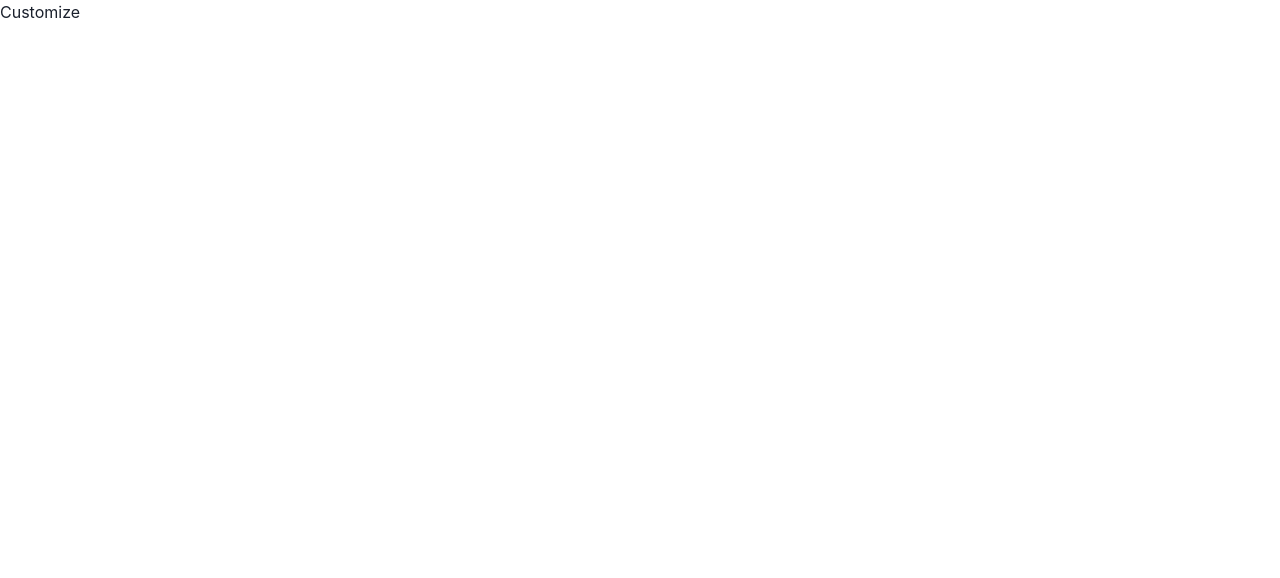
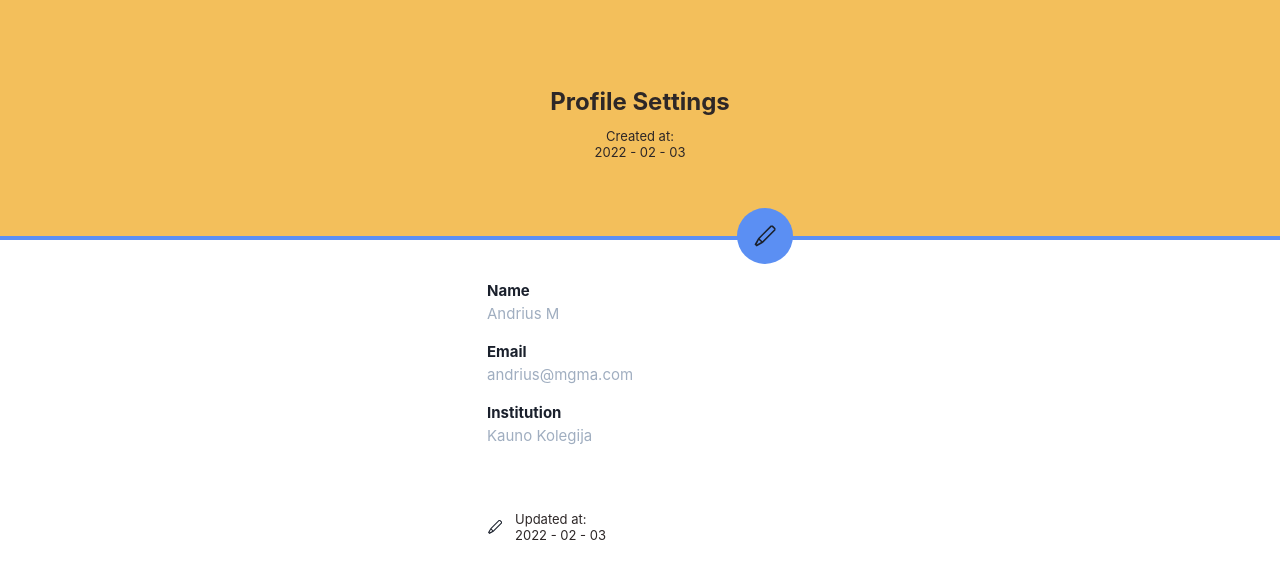
Before and after one commit to mriusdev/housing-review-app, a React (Create React App) app in the folder frontend/: page /customize in a window 1280 px wide. Shown: the top 578 px of the page. Built offline with nearby package versions, Linux system fonts and the light colour scheme.

Commit message:
initial private profile page design & functionality

```diff
--- a/frontend/package.json
+++ b/frontend/package.json
@@ -21,6 +21,7 @@
     "react": "^18.1.0",
     "react-dom": "^18.1.0",
     "react-hot-toast": "^2.2.0",
+    "react-icons": "^4.4.0",
     "react-redux": "^8.0.2",
     "react-router-dom": "^6.3.0",
     "react-scripts": "5.0.1",
--- a/frontend/src/App.tsx
+++ b/frontend/src/App.tsx
@@ -23,6 +23,7 @@ function App() {
           px={5}
           py={5}
           display={{ base: "flex", md: "none" }}
+          zIndex={20}
         >
           <Button onClick={() => setDisplayHamburger("flex")}>Menu</Button>
         </Flex>
--- /dev/null
+++ b/frontend/src/components/PrivateProfile/EditFields.tsx
@@ -0,0 +1,85 @@
+import React from 'react'
+import { Container, Box, Text, Flex, Icon, Button, Input } from "@chakra-ui/react";
+
+interface IProps {
+  name?: string;
+  email?: string;
+  institution?: string;
+  onClick?: () => void;
+  onChange?: (e: React.ChangeEvent<HTMLInputElement>) => void;
+}
+
+const EditFields = ({ name, email, institution, onClick, onChange }: IProps) => {
+  return (
+    <>
+      <Flex direction="column" rowGap={4}>
+        <Flex direction="column">
+          <Text fontSize="15px" fontWeight="bold">Name</Text>
+          {/* <Text fontSize="15px" color="gray.400">this is an edit field</Text> */}
+          <Input
+            type="text"
+            focusBorderColor="brand.blue"
+            borderColor="#2d27278a"
+            bg="#5b8ff30d"
+            fontSize={{ base: "15px", xl: "14px"}}
+            placeholder={name}
+            name="name"
+            value={name}
+            height="33px"
+            color="brands.mainDark"
+            onChange={onChange}
+          />
+        </Flex>
+
+        <Flex direction="column">
+          <Text fontSize="15px" fontWeight="bold">Email</Text>
+          {/* <Text fontSize="15px" color="gray.400">asdasd@gmail.com</Text> */}
+          <Input
+            type="email"
+            focusBorderColor="brand.blue"
+            borderColor="#2d27278a"
+            bg="#5b8ff30d"
+            fontSize={{ base: "15px", xl: "14px"}}
+            placeholder={email}
+            name="email"
+            value={email}
+            height="33px"
+            color="brands.mainDark"
+            onChange={onChange}
+          />
+        </Flex>
+
+        <Flex direction="column">
+          <Text fontSize="15px" fontWeight="bold">Institution</Text>
+          {/* <Text fontSize="15px" color="gray.400">ddd Kolegija</Text> */}
+          <Input
+            type="text"
+            focusBorderColor="brand.blue"
+            borderColor="#2d27278a"
+            bg="#5b8ff30d"
+            fontSize={{ base: "15px", xl: "14px"}}
+            placeholder={institution}
+            name="institution"
+            value={institution}
+            height="33px"
+            color="brands.mainDark"
+            onChange={onChange}
+          />
+        </Flex>
+      </Flex>
+
+      <Button
+        colorScheme="yellow"
+        fontWeight="bold"
+        fontSize="15px"
+        color="brands.mainDark"
+        width="100%"
+        onClick={onClick}
+      >
+        Save Changes
+      </Button>
+    </>
+  )
+}
+
+export default EditFields
--- a/frontend/src/customTheme.ts
+++ b/frontend/src/customTheme.ts
@@ -5,6 +5,7 @@ const colors = {
     mainDark: '#2D2727',
     blue: '#5B8FF3',
     orange: '#F3BF5B',
+    purple: '#F35BDB'
   }
 }
 
--- a/frontend/src/features/profile/privateProfileSlice.ts
+++ b/frontend/src/features/profile/privateProfileSlice.ts
@@ -51,6 +51,9 @@ export const privateProfileSlice = createSlice({
       state.isSuccess = false
       state.message = null
       state.profileDetails = null
+    },
+    toggleEdit: (state) => {
+      state.isEdit = !state.isEdit
     }
   },
   extraReducers: (builder) => {
@@ -69,6 +72,6 @@ export const privateProfileSlice = createSlice({
   }
 })
 
-export const { reset } = privateProfileSlice.actions
+export const { reset, toggleEdit } = privateProfileSlice.actions
 
 export default privateProfileSlice.reducer
--- a/frontend/src/pages/Customize.tsx
+++ b/frontend/src/pages/Customize.tsx
@@ -1,9 +1,94 @@
-import React from 'react'
+import { useState } from "react";
+import { Container, Box, Text, Flex, Icon } from "@chakra-ui/react";
+import { VscEdit } from 'react-icons/vsc';
+import { MdOutlineCancel } from 'react-icons/md';
+
+import {useAppSelector, useAppDispatch} from '../app/hooks'
+import { toggleEdit } from '../features/profile/privateProfileSlice'
+import EditFields from '../components/PrivateProfile/EditFields'
+
+interface IEditMode {
+  isEdit: boolean;
+}
 
 const Customize = () => {
+  const { isEdit } = useAppSelector((state) => state.privateProfile)
+
+  const [edit, setEdit] = useState<IEditMode>({
+    isEdit
+  })
+
+  const [mockData, setMockData] = useState<{name: string; email: string; institution: string}>({
+    name: "Andrius M",
+    email: 'andrius@mgma.com',
+    institution: 'Kauno Kolegija'
+  })
+
+  const { name, email, institution } = mockData
+
+  const dispatch = useAppDispatch()
+
+  const onChange = (e: React.ChangeEvent<HTMLInputElement>) => {
+    setMockData((prevFormData) => ({
+      ...prevFormData,
+      [e.target.name]: e.target.value
+    }))
+  }
+
   return (
-    <div>Customize</div>
-  )
-}
+    <>
+      <Flex bg="brand.orange" direction="column" justify="center" align="center" width="100vw" height="30vh" borderBottom="4px" borderColor={ isEdit ? "brand.purple" : "brand.blue" } >
+        <Flex width="306px" height="100%" direction="column" align="center" justify="center" pos="relative">
+          <Text fontWeight="bold" fontSize="24px" color="brand.mainDark" py={2}>Profile Settings</Text>
+          <Text textAlign="center" lineHeight="16px" fontSize="13px" color="brand.mainDark">Created at: <br />
+            2022 - 02 - 03
+          </Text>
 
-export default Customize
+          <Flex cursor="pointer" align="center" justify="center" bg={ isEdit ? "brand.purple" : "brand.blue" } borderRadius="50%" pos="absolute" right="0" bottom="-7" padding={4} onClick={() => dispatch(toggleEdit())}>
+            <Icon as={ isEdit ? MdOutlineCancel : VscEdit} height="24px" width="24px" />
+          </Flex>
+
+        </Flex>
+
+      </Flex>
+      <Container maxWidth="306px" padding={0} mt={10}>
+        <Flex direction="column" rowGap={16}>
+          { isEdit ? (
+            <EditFields name={name} email={email} institution={institution} onChange={onChange} />
+          ): (
+            <Flex direction="column" rowGap={4}>
+              <Flex direction="column">
+                <Text fontSize="15px" fontWeight="bold">Name</Text>
+                <Text fontSize="15px" color="gray.400">{name}</Text>
+              </Flex>
+
+              <Flex direction="column">
+                <Text fontSize="15px" fontWeight="bold">Email</Text>
+                <Text fontSize="15px" color="gray.400">{email}</Text>
+              </Flex>
+
+              <Flex direction="column">
+                <Text fontSize="15px" fontWeight="bold">Institution</Text>
+                <Text fontSize="15px" color="gray.400">{institution}</Text>
+              </Flex>
+            </Flex>
+          )}
+
+
+          <Flex columnGap={3}>
+            <Flex align="center" justify="center">
+              <Icon as={VscEdit} />
+            </Flex>
+            <Text lineHeight="16px" fontSize="13px" color="brand.mainDark">
+              Updated at: <br />
+              2022 - 02 - 03
+            </Text>
+          </Flex>
+        </Flex>
+
+      </Container>
+    </>
+  );
+};
+
+export default Customize;
```
Also changed, not shown: 1 other file (tests, documents, lock files or other folders).
